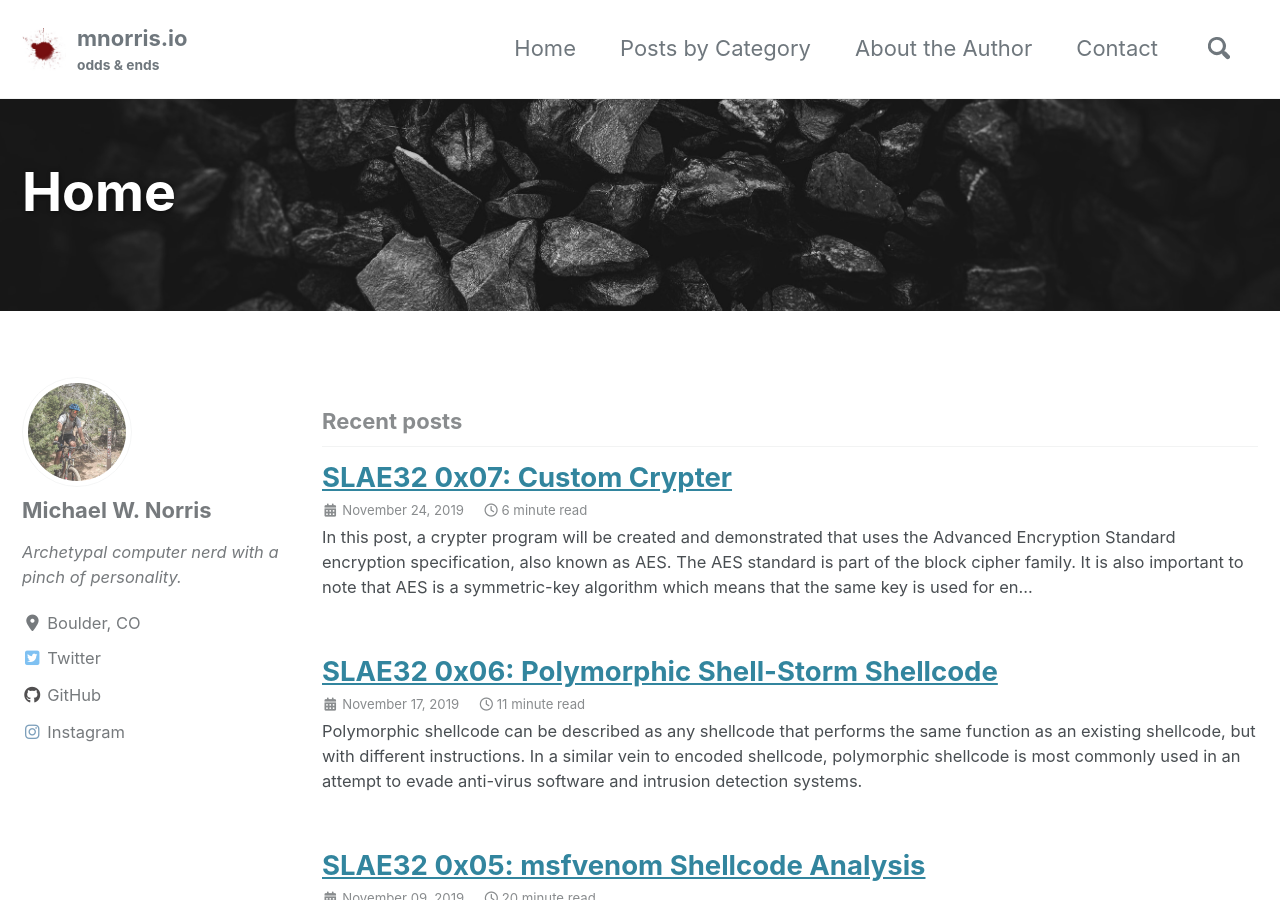
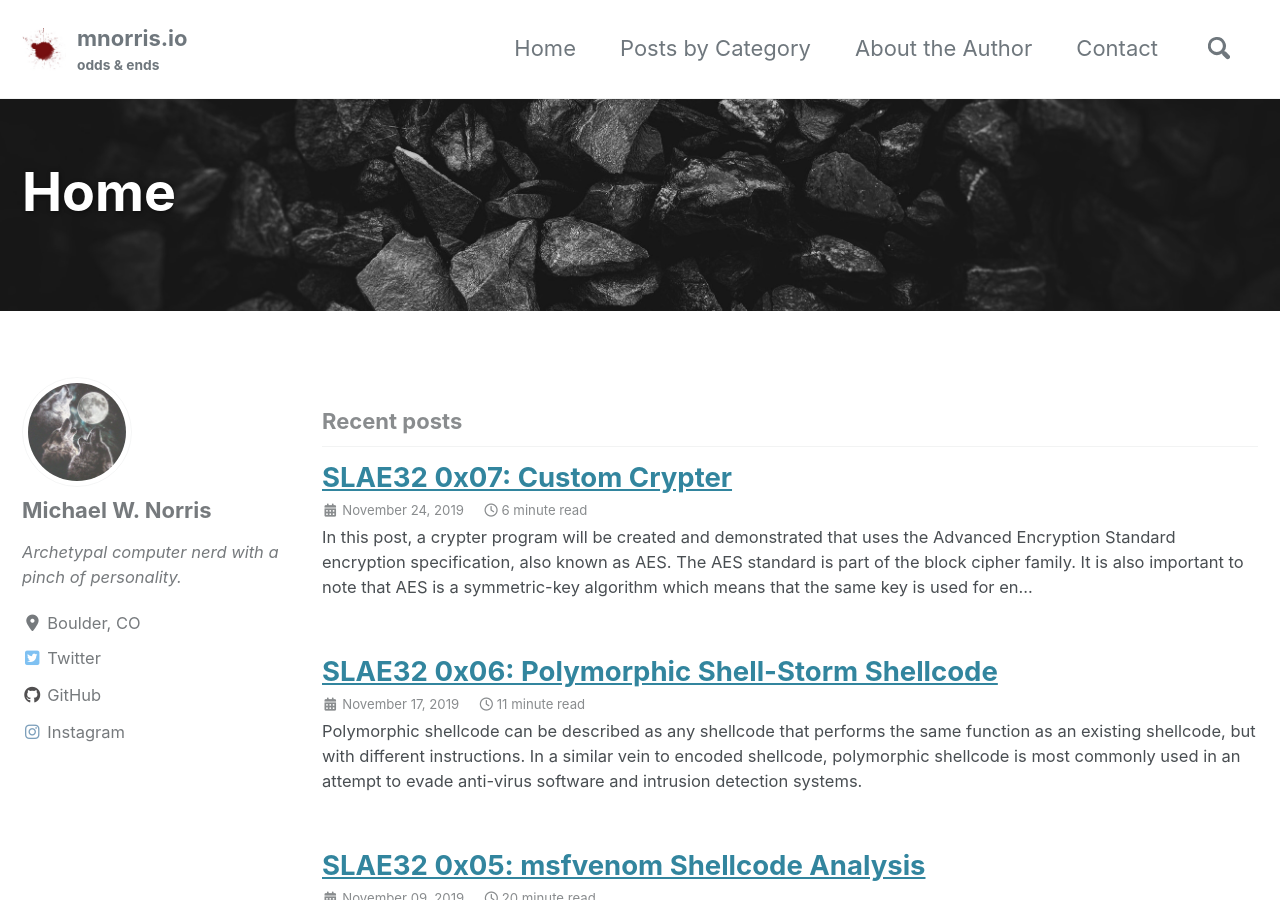
Before and after one commit to norrismw/mnorris.io, a Jekyll site: the page built from index.html, in a window 1280 px wide and 900 px high. Built offline with Jekyll 4.4.1, drawn with Linux system fonts in a browser that asks for light colours; cached includes are drawn as plain includes; nearby versions of some CDN libraries; the list of posts is cut into pages by our own code.

Commit message:
profile picture

```diff
--- a/_config.yml
+++ b/_config.yml
@@ -107,7 +107,7 @@
 # Site Author
 author:
   name             : "Michael W. Norris"
-  avatar           : "/assets/images/site/bike_profile.png"
+  avatar           : "/assets/images/site/wolfmoon.jpg"
   bio              : "*Archetypal computer nerd with a pinch of personality.*"
   location         : "Boulder, CO"
   email            : # "info@mnorris.io"
```
Also changed, not shown: assets/images/site/bike_profile.png (deleted).
